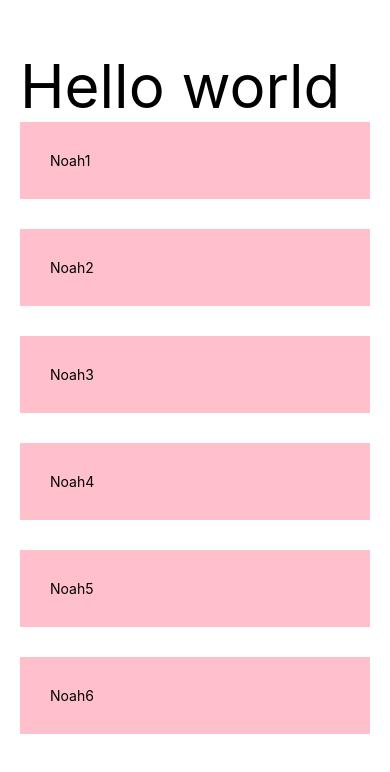
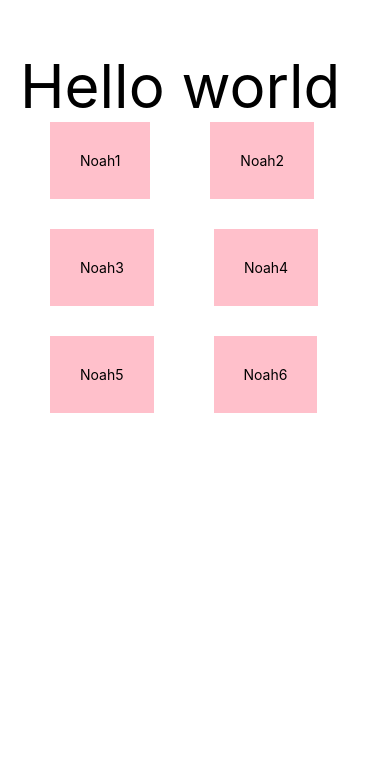
Before and after one commit to noahihi203/reactnative_basic, a React Native app: screen / in a window 390 px wide. Shown: the top 772 px of the page. Built offline with nearby package versions, Linux system fonts and the light colour scheme.

Commit message:
flat list

```diff
--- a/App.tsx
+++ b/App.tsx
@@ -1,19 +1,36 @@
 import { useState } from 'react';
-import { Button, ScrollView, StyleSheet, Text, TextInput, View } from 'react-native';
+import { Button, FlatList, ScrollView, StyleSheet, Text, TextInput, View } from 'react-native';
 
 export default function App() {
   const [students, setStudents] = useState([
-    {id: 1, name: "Noah1", age: 18},
-    {id: 2, name: "Noah2", age: 18},
-    {id: 3, name: "Noah3", age: 18},
-    {id: 4, name: "Noah4", age: 18},
-    {id: 5, name: "Noah5", age: 18},
-    {id: 6, name: "Noah6", age: 18},
+    { id: 1, name: "Noah1", age: 18 },
+    { id: 2, name: "Noah2", age: 18 },
+    { id: 3, name: "Noah3", age: 18 },
+    { id: 4, name: "Noah4", age: 18 },
+    { id: 5, name: "Noah5", age: 18 },
+    { id: 6, name: "Noah6", age: 18 },
   ])
   return (
     <View style={styles.container}>
-        <Text style={{fontSize: 60}}>Hello world </Text>
-        <ScrollView>
+      <Text style={{ fontSize: 60 }}>Hello world </Text>
+      <FlatList
+        data={students}
+        numColumns={2}
+        keyExtractor={item => item.id + ""}
+        renderItem={({ item }) => {
+          return (
+            <View style={{
+              padding: 30,
+              backgroundColor: "pink",
+              marginBottom: 30,
+              marginHorizontal: 30
+            }}>
+              <Text>{item.name}</Text>
+            </View>
+          )
+        }}
+      />
+      {/* <ScrollView>
           {students.map(item => {
             return (
               <View key={item.id} style={{
@@ -25,7 +42,7 @@
               </View>
             )
           })}
-        </ScrollView>
+        </ScrollView> */}
     </View>
 
   );
```
